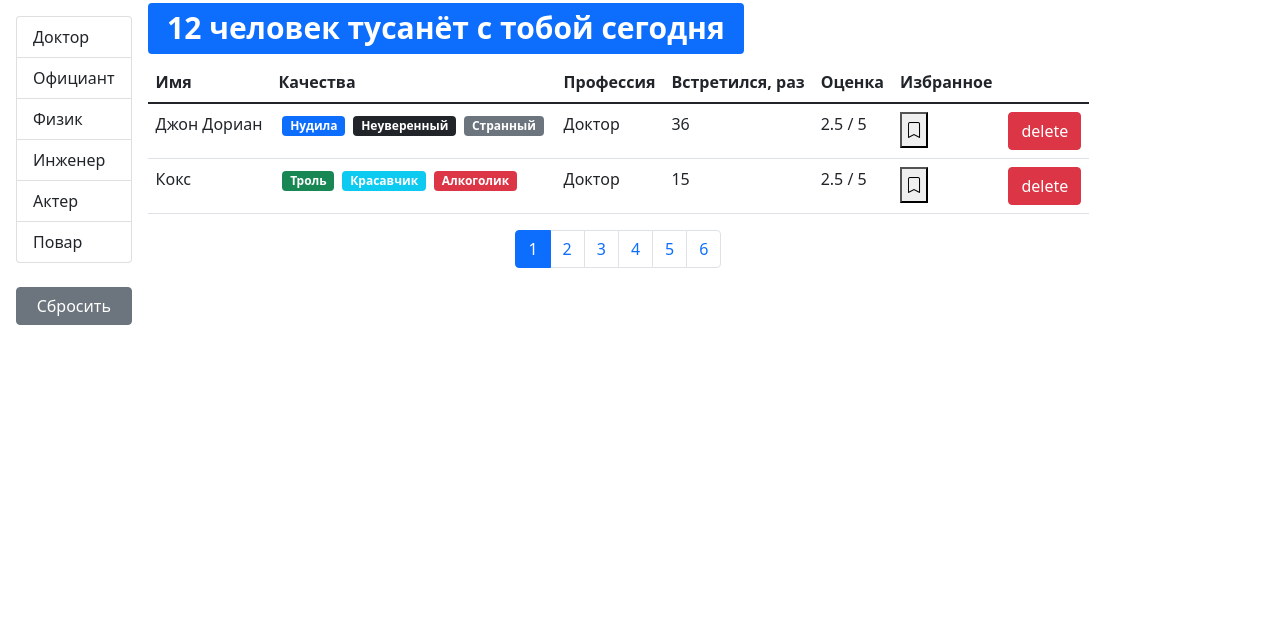
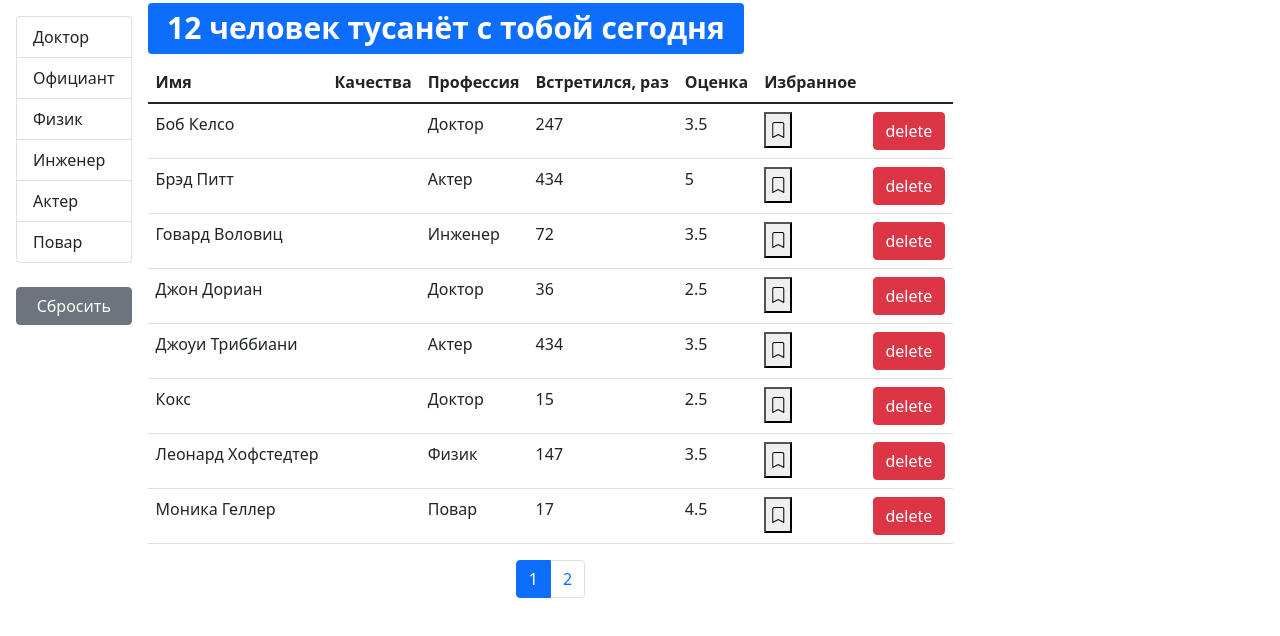
Before and after one commit to Andrey999K/course-project, a React (Create React App) app: page / in a window 1280 px wide. Shown: the top 636 px of the page. Built offline with nearby package versions, Linux system fonts and the light colour scheme.

Commit message:
feat: add component usersTable, tableBody, tableHeader

```diff
--- a/src/components/pagination.jsx
+++ b/src/components/pagination.jsx
@@ -1,11 +1,11 @@
 import React from "react";
-import _ from "lodash";
+import { range } from "lodash";
 import PropTypes from "prop-types";
 
 const Pagination = ({ itemsCount, pageSize, onPageChange, currentPage }) => {
   const pageCount = Math.ceil(itemsCount / pageSize);
   if (pageCount === 1) return null;
-  const pages = _.range(1, pageCount + 1);
+  const pages = range(1, pageCount + 1);
 
   return (
     <nav>
--- /dev/null
+++ b/src/components/tableBody.jsx
@@ -0,0 +1,35 @@
+import React from "react";
+import PropTypes from "prop-types";
+import { get } from "lodash";
+
+const TableBody = ({ data, columns }) => {
+  const renderContent = (item, column) => {
+    if (columns[column].component) {
+      const component = columns[column].component;
+      if (typeof component === "function") return columns[column].component(item);
+      return component;
+    }
+    return get(item, columns[column].path);
+  };
+
+  return (
+    <tbody>
+      {data.map(item =>
+        <tr key={item._id}>
+          {Object.keys(columns).map(column =>
+            <td key={column}>
+              {renderContent(item, column)}
+            </td>
+          )}
+        </tr>
+      )}
+    </tbody>
+  );
+};
+
+TableBody.propTypes = {
+  data: PropTypes.array.isRequired,
+  columns: PropTypes.object.isRequired
+};
+
+export default TableBody;
--- /dev/null
+++ b/src/components/tableHeader.jsx
@@ -0,0 +1,37 @@
+import React from "react";
+import PropTypes from "prop-types";
+
+const TableHeader = ({ onSort, selectedSort, columns }) => {
+  const handleSort = (field) => {
+    if (selectedSort.path === field) {
+      onSort({ ...selectedSort, order: selectedSort.order === "asc" ? "desc" : "asc" });
+    } else onSort({ path: field, order: "asc" });
+  };
+  return (
+    <thead>
+      <tr>
+        {Object.keys(columns).map(column => (
+          <th
+            key={column}
+            onClick={columns[column].path ? () => handleSort(columns[column].path) : undefined}
+            scope="col"
+            {...{ role: columns[column].path && "button" }}
+          >
+            {columns[column].name}
+          </th>
+        ))}
+      </tr>
+    </thead>
+  );
+};
+
+TableHeader.propTypes = {
+  onSort: PropTypes.func.isRequired,
+  selectedSort: PropTypes.shape({
+    path: PropTypes.string.isRequired,
+    order: PropTypes.oneOf(["asc", "desc"]).isRequired
+  }).isRequired,
+  columns: PropTypes.object.isRequired
+};
+
+export default TableHeader;
--- a/src/components/users.jsx
+++ b/src/components/users.jsx
@@ -1,17 +1,20 @@
 import React, { useEffect, useState } from "react";
-import User from "./user";
 import Pagination from "./pagination";
 import { paginate } from "../utils/paginate";
 import PropTypes from "prop-types";
 import GroupList from "./groupList";
 import api from "../api";
 import SearchStatus from "./searchStatus";
+import UsersTable from "./usersTable";
+import { orderBy } from "lodash";
 
 const Users = ({ users: allUsers, onDelete, onToggleBookMark }) => {
-  const pageSize = 2;
+  const pageSize = 8;
   const [currentPage, setCurrentPage] = useState(2);
   const [professions, setProfessions] = useState();
   const [selectedProf, setSelectedProf] = useState();
+
+  const [sortBy, setSortBy] = useState({ path: "name", order: "asc" });
 
   useEffect(() => {
     api.professions.fetchAll()
@@ -36,9 +39,16 @@ const Users = ({ users: allUsers, onDelete, onToggleBookMark }) => {
     setSelectedProf(undefined);
   };
 
-  const filteredUsers = selectedProf ? allUsers.filter(user => user.profession._id === selectedProf._id) : allUsers;
+  const handleSort = (field) => {
+    setSortBy(field);
+  };
+
+  const filteredUsers = selectedProf
+    ? allUsers.filter(user => user.profession._id === selectedProf._id)
+    : allUsers;
   const count = filteredUsers.length;
-  const userCrop = paginate(filteredUsers, currentPage, pageSize);
+  const sortedUsers = orderBy(filteredUsers, [sortBy.path], [sortBy.order]);
+  const userCrop = paginate(sortedUsers, currentPage, pageSize);
 
   useEffect(() => {
     if (userCrop.length === 0) {
@@ -61,24 +71,13 @@ const Users = ({ users: allUsers, onDelete, onToggleBookMark }) => {
       <div className="d-flex flex-column">
         <SearchStatus number={count} />
         {count > 0 && (
-          <table className="table">
-            <thead>
-              <tr>
-                <th scope="col">Имя</th>
-                <th scope="col">Качества</th>
-                <th scope="col">Профессия</th>
-                <th scope="col">Встретился, раз</th>
-                <th scope="col">Оценка</th>
-                <th scope="col">Избранное</th>
-                <th scope="col" />
-              </tr>
-            </thead>
-            <tbody>
-              {userCrop.map((user) => (
-                <User key={user._id} {...user} onDelete={onDelete} onToggleBookMark={onToggleBookMark} />
-              ))}
-            </tbody>
-          </table>
+          <UsersTable
+            users={userCrop}
+            onDelete={onDelete}
+            onToggleBookMark={onToggleBookMark}
+            onSort={handleSort}
+            selectedSort={sortBy}
+          />
         )}
         <div className="d-flex justify-content-center">
           <Pagination
--- /dev/null
+++ b/src/components/usersTable.jsx
@@ -0,0 +1,50 @@
+import React from "react";
+import PropTypes from "prop-types";
+import TableHeader from "./tableHeader";
+import TableBody from "./tableBody";
+import Bookmark from "./bookmark";
+
+const UsersTable = ({ users, onDelete, onToggleBookMark, onSort, selectedSort }) => {
+  const columns = {
+    name: { path: "name", name: "Имя" },
+    qualities: { name: "Качества" },
+    professions: { path: "profession.name", name: "Профессия" },
+    completedMeetings: { path: "completedMeetings", name: "Встретился, раз" },
+    rate: { path: "rate", name: "Оценка" },
+    bookmark: {
+      path: "bookmark",
+      name: "Избранное",
+      component: user => <Bookmark onClick={() => onToggleBookMark(user._id)} status={user.bookmark} />
+    },
+    delete: {
+      component: user => (
+        <button
+          onClick={() => onDelete(user._id)}
+          type="button"
+          className="btn btn-danger"
+        >
+          delete
+        </button>
+      )
+    }
+  };
+  return (
+    <table className="table">
+      <TableHeader {...{ onSort, selectedSort, columns }} />
+      <TableBody {...{ columns, data: users }} />
+    </table>
+  );
+};
+
+UsersTable.propTypes = {
+  users: PropTypes.arrayOf(PropTypes.object),
+  onDelete: PropTypes.func.isRequired,
+  onToggleBookMark: PropTypes.func.isRequired,
+  onSort: PropTypes.func.isRequired,
+  selectedSort: PropTypes.shape({
+    path: PropTypes.string.isRequired,
+    order: PropTypes.oneOf(["asc", "desc"]).isRequired
+  }).isRequired
+};
+
+export default UsersTable;
```
Also changed, not shown: 1 other file (tests, documents, lock files or other folders).
